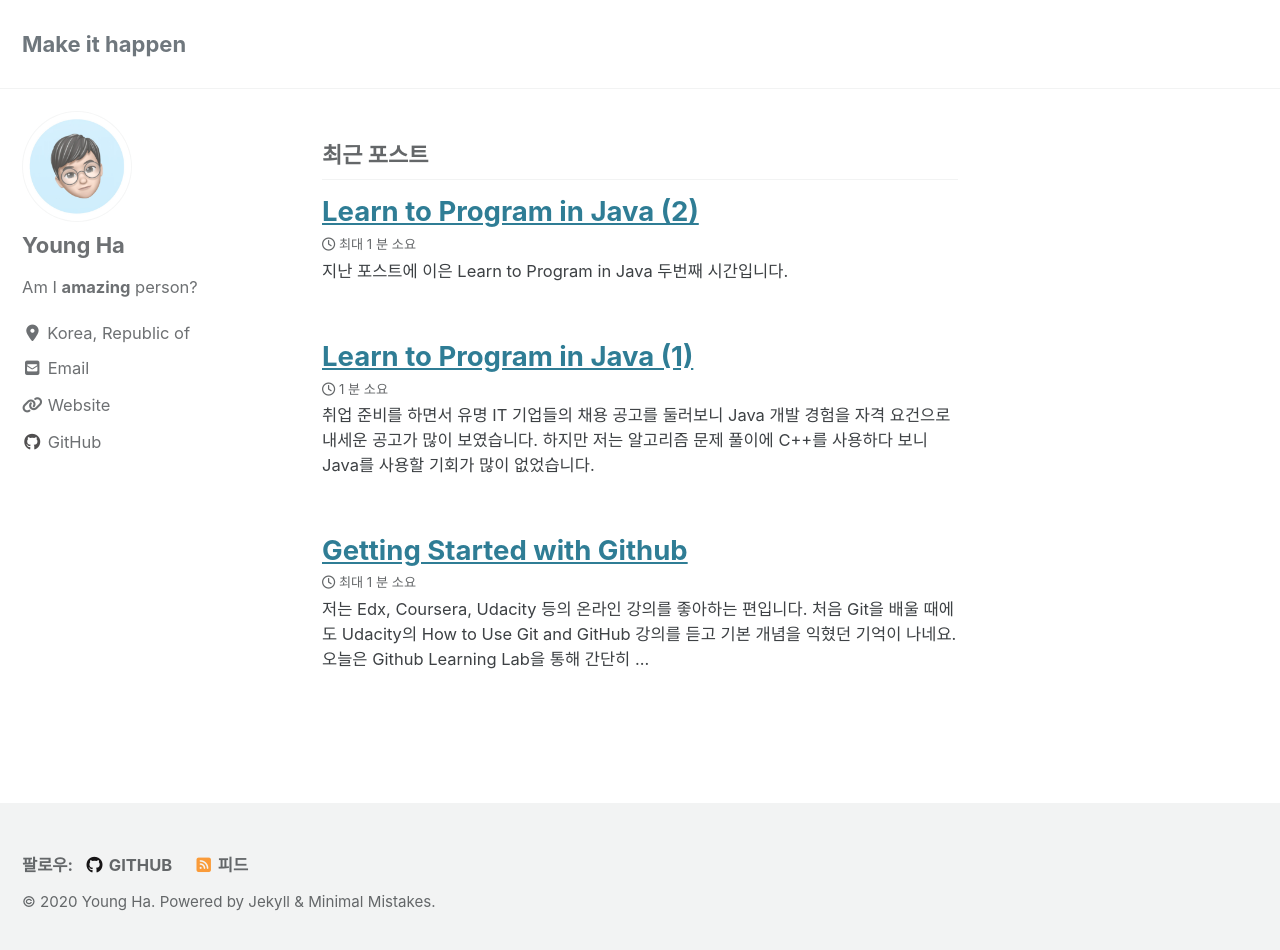
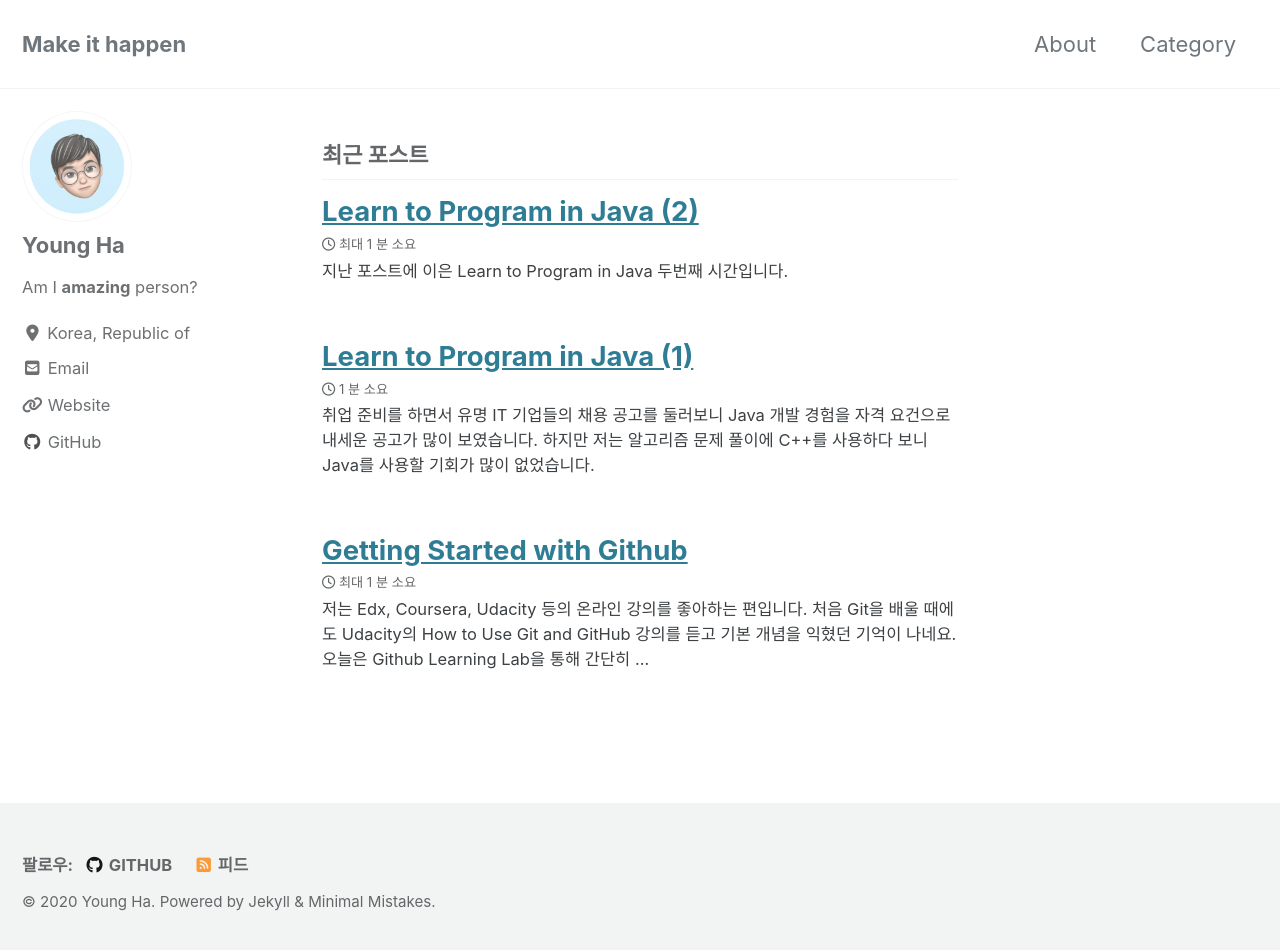
Before and after one commit to yyyoungha/yyyoungha.github.io, a Jekyll site: the page built from index.html, in a window 1280 px wide and 958 px high. Shown: the top 950 px of the window. Built offline with Jekyll 4.4.1, drawn with Linux system fonts in a browser that asks for light colours; cached includes are drawn as plain includes; nearby versions of some CDN libraries; the list of posts is cut into pages by our own code.

Commit message:
Add navigation bar

```diff
--- a/_data/navigation.yml
+++ b/_data/navigation.yml
@@ -2,8 +2,10 @@
 main:
   # - title: "Quick-Start Guide"
   #   url: https://mmistakes.github.io/minimal-mistakes/docs/quick-start-guide/
-  # - title: "About"
-  #   url: https://mmistakes.github.io/minimal-mistakes/about/
+  - title: "About"
+    url: https://mmistakes.github.io/minimal-mistakes/about/
+  - title: "Category"
+    url: /categories/
   # - title: "Sample Posts"
   #   url: /year-archive/
   # - title: "Sample Collections"
```
